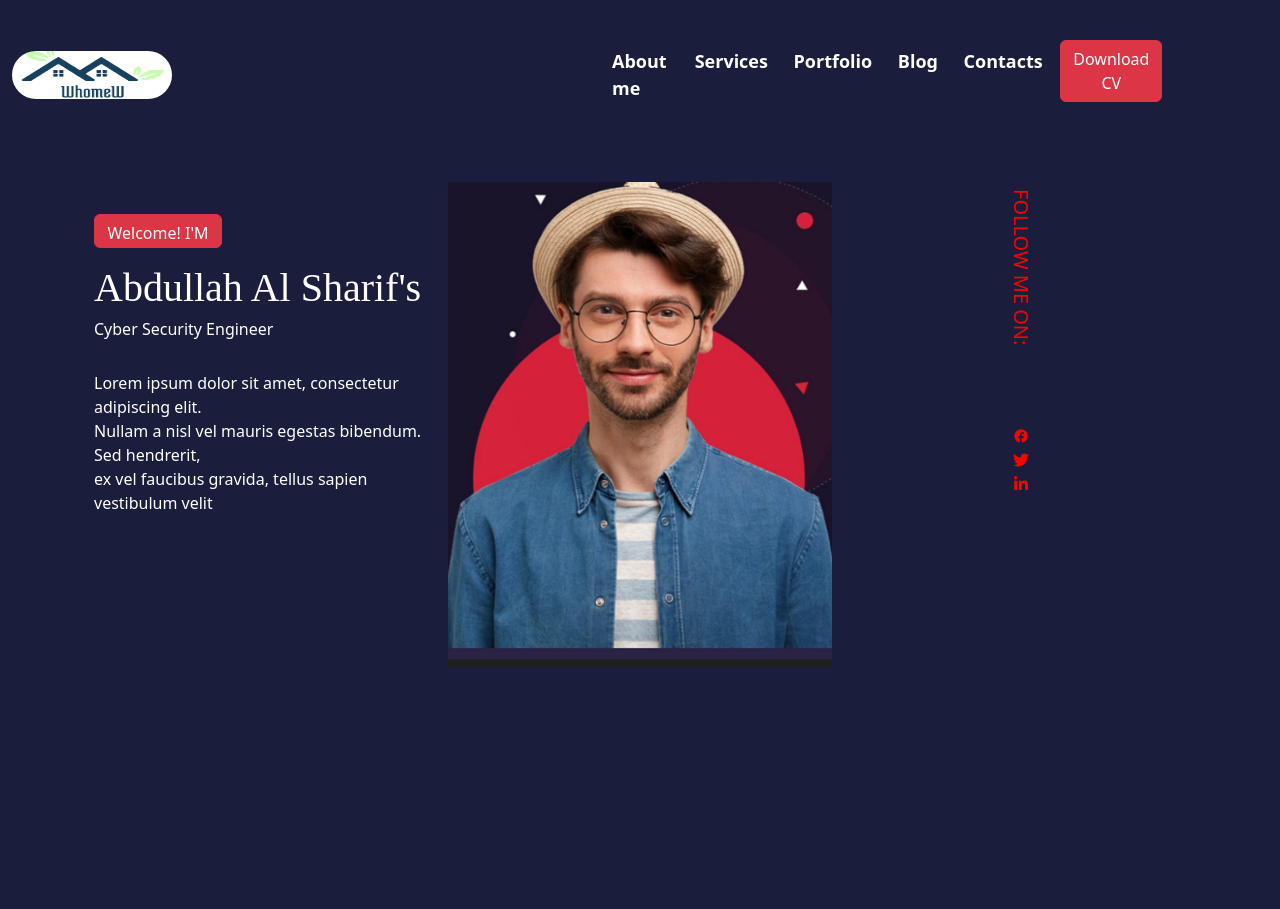
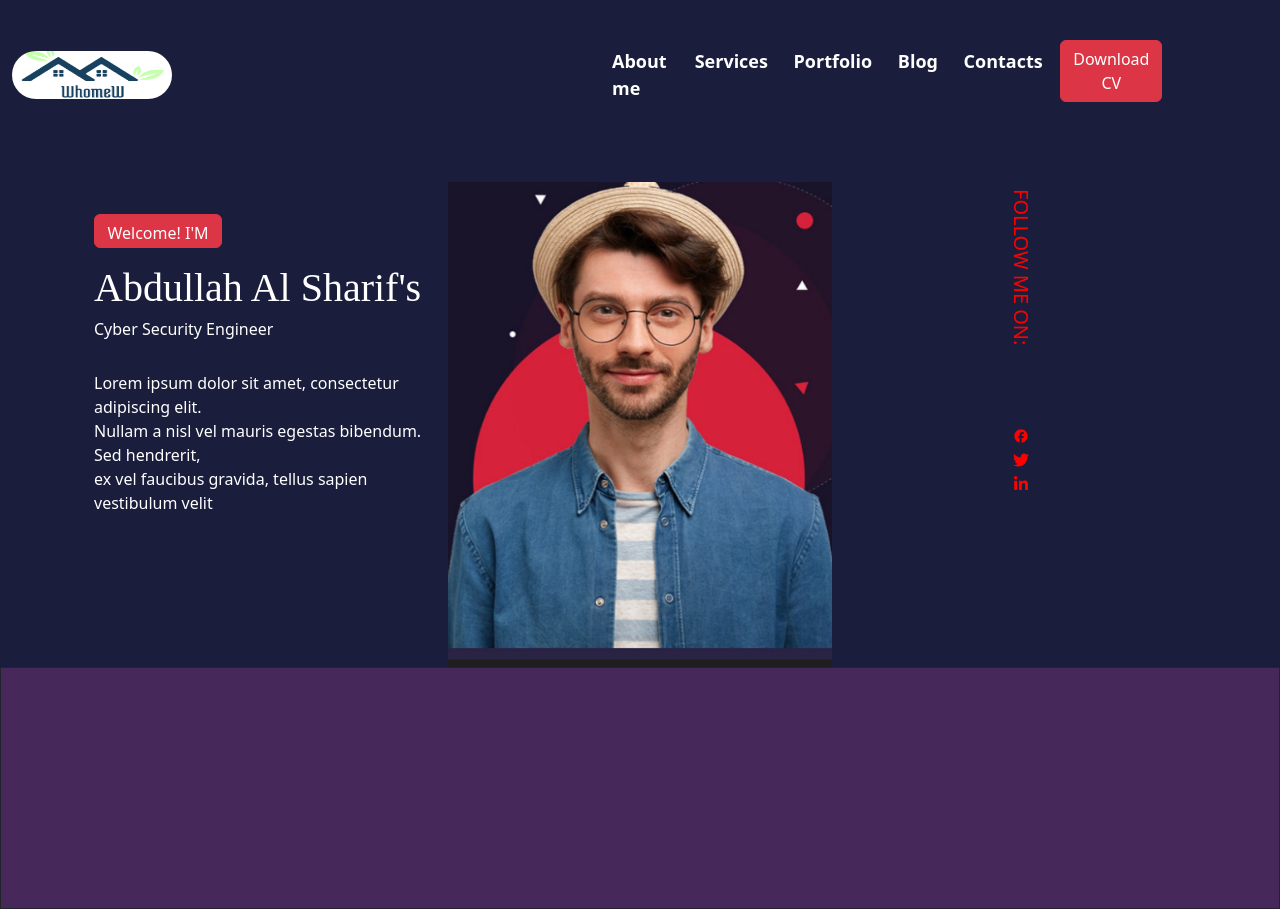
Before and after one commit to wubeabera123/my_portfolio, a React (Create React App) app: page / in a window 1280 px wide. Before the commit the page ends 800 px from the top, so only its background shows below. Built offline with nearby package versions, Linux system fonts and the light colour scheme.

Commit message:
background color and border

```diff
--- a/src/App.js
+++ b/src/App.js
@@ -1,11 +1,13 @@
 
 import './App.css';
+import Info from './Info';
 import Landing from "./Landing.js";
 
 function App() {
   return (
     <div>
        <Landing/>
+       <Info/>
     </div>
   );
 }
--- /dev/null
+++ b/src/Info.js
@@ -0,0 +1,9 @@
+import React from "react";
+function Info(){
+    return(
+       <div className="info bg-dark-purple">
+
+       </div>
+    )
+}
+export default Info;
--- a/src/Landing.js
+++ b/src/Landing.js
@@ -6,12 +6,11 @@ import { useState } from "react";
 import {MdFacebook} from "react-icons/md";
 import {FaTwitter} from "react-icons/fa";
 import {FaLinkedinIn} from "react-icons/fa";
-//import {}
 
 function Landing(){
     return(
   <div>
-    <nav className="navbar navbar-expand-lg bg-body-tertiary">
+    <nav className="navbar navbar-expand-lg">
         <div className="container mx-auto">
            <img src={logo} style={{
             width: "10rem",
--- a/src/index.css
+++ b/src/index.css
@@ -15,3 +15,8 @@ body {
 .nav-item{
   margin-right: 0.6rem;
 }
+.info{
+  border: 1px solid;
+  padding-top: 15rem;
+  background-color:rgb(70, 40, 90);
+}
```
